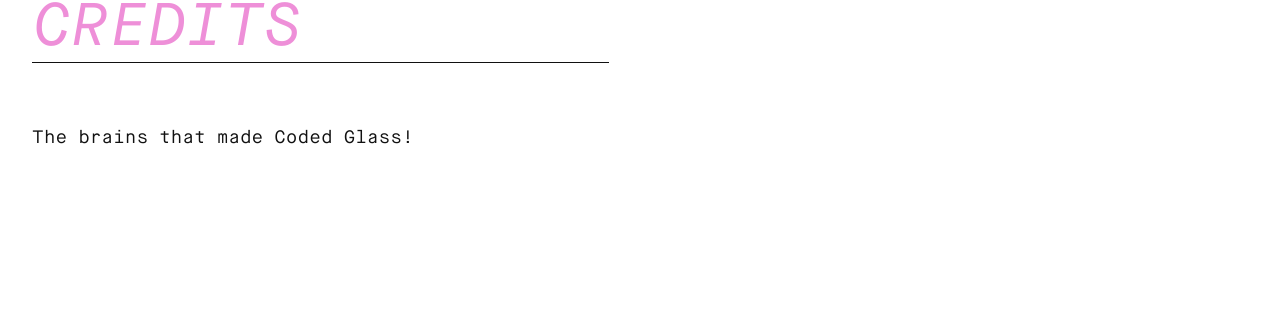
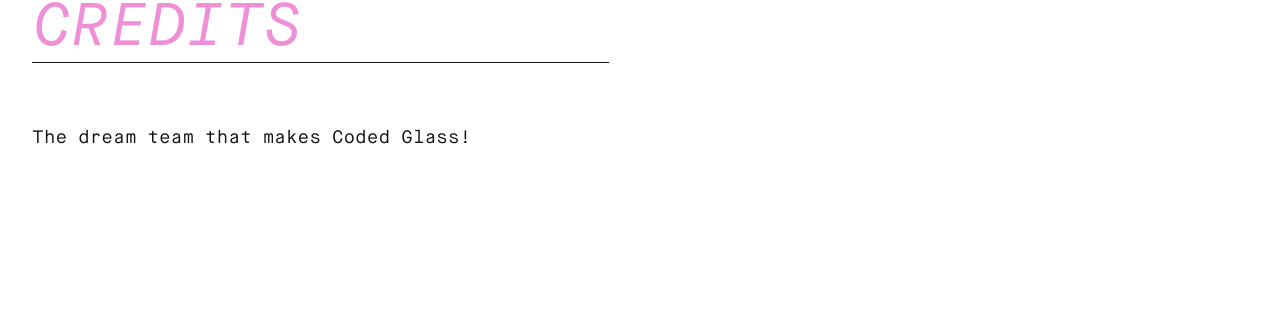
Before and after one commit to BrianaCamp/looking-glass, a Jekyll site: the page built from credits.markdown, in a window 1280 px wide. Shown: the part 162-481 px from the top of the page. Built offline with Jekyll 4.4.1, drawn with Linux system fonts in a browser that asks for light colours.

Commit message:
Updated Credits

```diff
--- a/credits.markdown
+++ b/credits.markdown
@@ -3,7 +3,7 @@
 date: 2018-08-03 23:50:00 Z
 position: 6
 is-nav: true
-main-description: The brains that made Coded Glass!
+main-description: The dream team that makes Coded Glass!
 contributors:
 - name: Liss LaFleur
   image: "/uploads/Liss_CG_Headshot.jpg"
```
